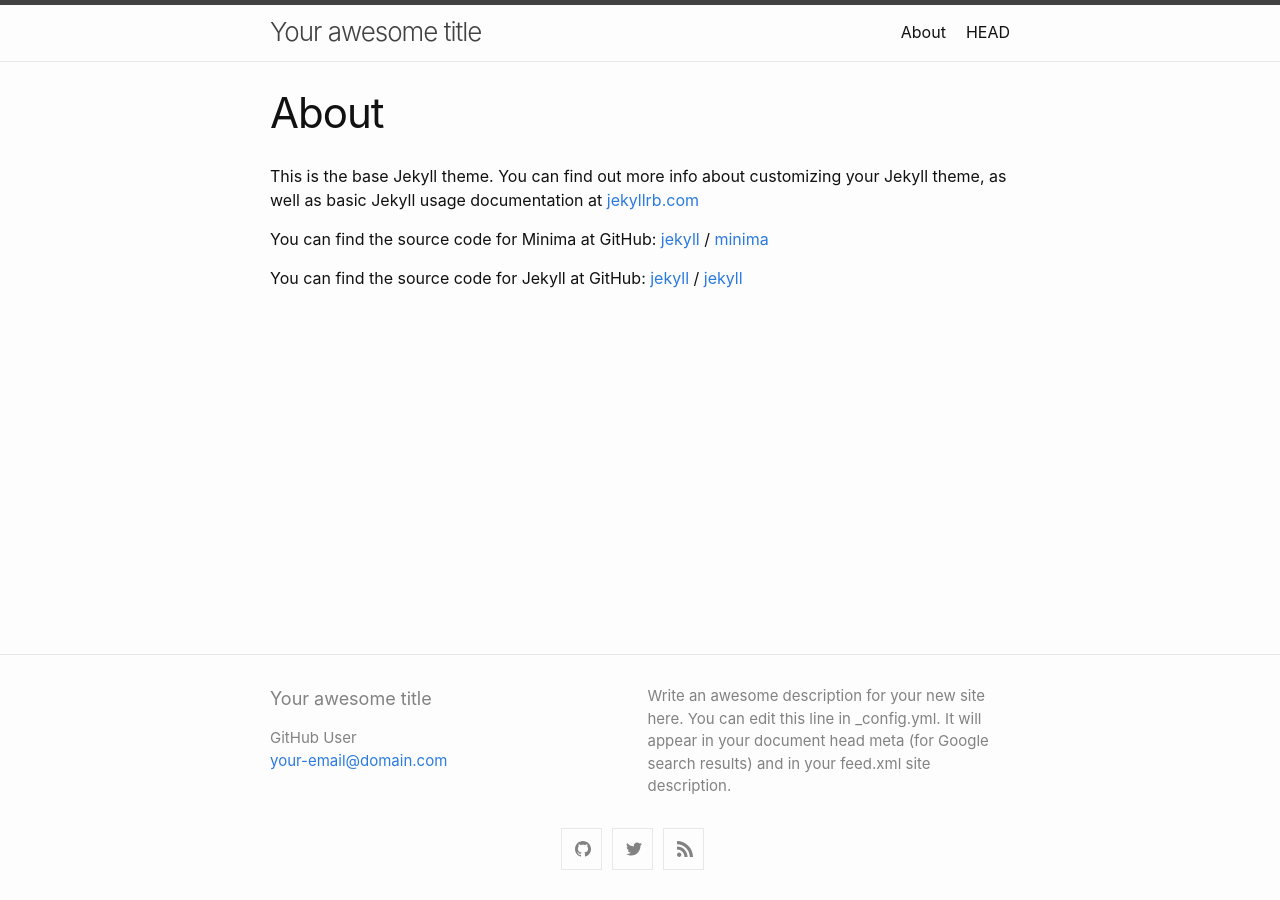
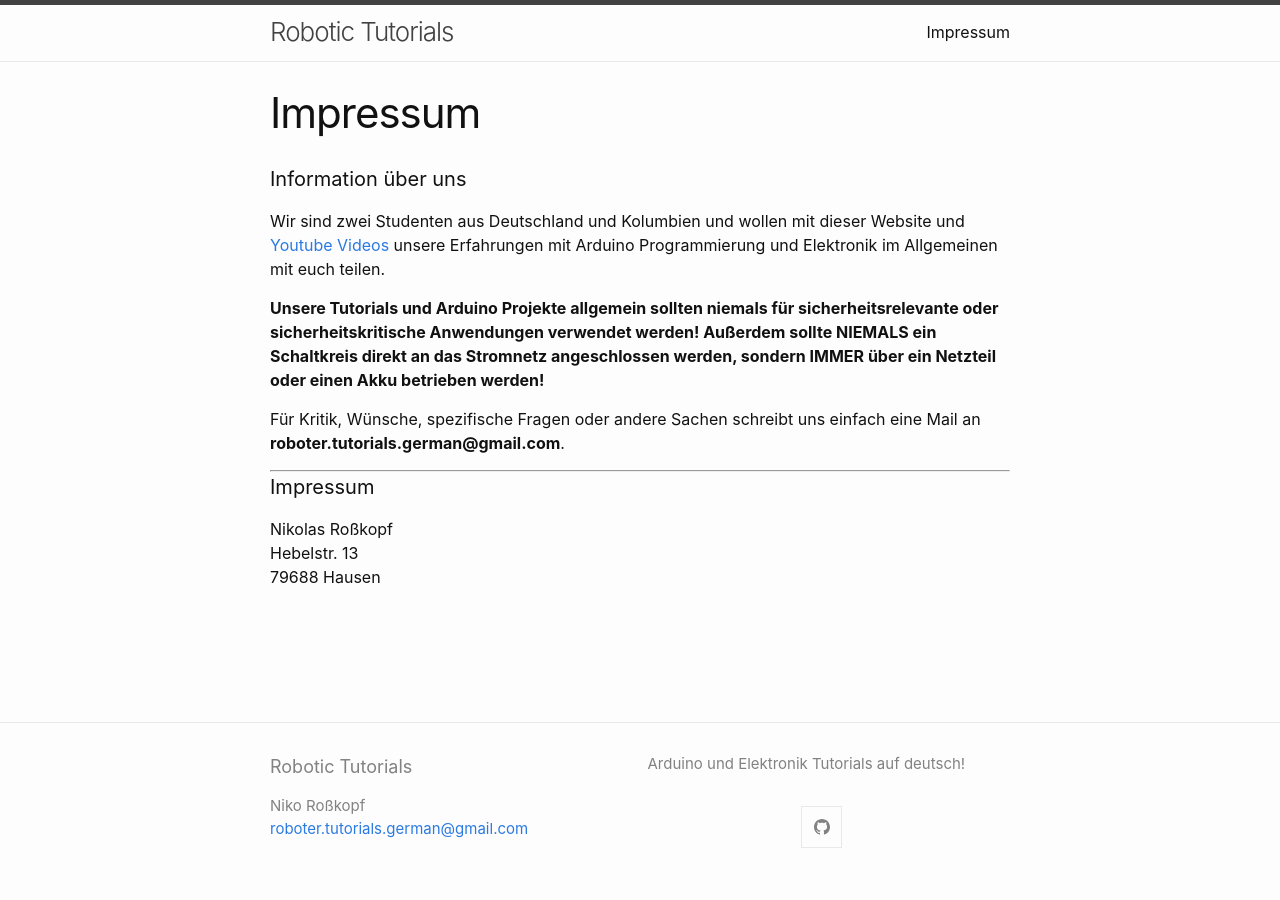
Before and after one commit to nikoro1904/robotic-tutorials, a Jekyll site: the page built from docs/about.md, in a window 1280 px wide. Built offline with Jekyll 4.4.1, drawn with Linux system fonts in a browser that asks for light colours.

Commit message:
updated about.md with impressum and changed config file a bit

```diff
--- a/docs/_config.yml
+++ b/docs/_config.yml
@@ -1,36 +1,23 @@
-title: Your awesome title
-author: GitHub User
-email: your-email@domain.com
+title: Robotic Tutorials
+author: Niko Roßkopf
+email: roboter.tutorials.german@gmail.com
 description: > # this means to ignore newlines until "show_excerpts:"
-  Write an awesome description for your new site here. You can edit this
-  line in _config.yml. It will appear in your document head meta (for
-  Google search results) and in your feed.xml site description.
+  Arduino und Elektronik Tutorials auf deutsch!
 
-show_excerpts: false # set to true to show excerpts on the homepage
+show_excerpts: true # set to true to show excerpts on the homepage
 
 # Minima date format
 # refer to https://shopify.github.io/liquid/filters/date/ if you want to customize this
 minima:
-  date_format: "%b %-d, %Y"
+  date_format: "%-d. %B %Y"
 
   # generate social links in footer
   social_links:
-    twitter: jekyllrb
-    github:  jekyll
-    rss: rss
-    # dribbble: jekyll
-    # facebook: jekyll
-    # flickr:   jekyll
-    # instagram: jekyll
-    # linkedin: jekyll
-    # pinterest: jekyll
-    # youtube: jekyll
-    # youtube_channel: UC8CXR0-3I70i1tfPg1PAE1g
-    # youtube_channel_name: CloudCannon
-    # telegram: jekyll
-    # googleplus: +jekyll
-    # microdotblog: jekyll
-    # keybase: jekyll
+    github:  nikoro1904
+#    rss: rss
+    # youtube: Robotic Tutorials
+    # youtube_channel: UCT7OJquYzFHHpyjkZL8APFw
+    # youtube_channel_name: Robotic Tutorials
 
     # Mastodon instances
     # mastodon:
--- a/docs/about.md
+++ b/docs/about.md
@@ -1,18 +1,20 @@
 ---
 layout: page
-title: About
+title: Impressum
 permalink: /about/
 ---
 
-This is the base Jekyll theme. You can find out more info about customizing your Jekyll theme, as well as basic Jekyll usage documentation at [jekyllrb.com](https://jekyllrb.com/)
 
-You can find the source code for Minima at GitHub:
-[jekyll][jekyll-organization] /
-[minima](https://github.com/jekyll/minima)
+#### Information über uns
+Wir sind zwei Studenten aus Deutschland und Kolumbien und wollen mit dieser Website und [Youtube Videos](https://www.youtube.com/channel/UCT7OJquYzFHHpyjkZL8APFw/featured) unsere Erfahrungen mit Arduino Programmierung und Elektronik im Allgemeinen mit euch teilen.
 
-You can find the source code for Jekyll at GitHub:
-[jekyll][jekyll-organization] /
-[jekyll](https://github.com/jekyll/jekyll)
+**Unsere Tutorials und Arduino Projekte allgemein sollten niemals für sicherheitsrelevante oder sicherheitskritische Anwendungen verwendet werden! Außerdem sollte NIEMALS ein Schaltkreis direkt an das Stromnetz angeschlossen werden, sondern IMMER über ein Netzteil oder einen Akku betrieben werden!**
 
+Für Kritik, Wünsche, spezifische Fragen oder andere Sachen schreibt uns einfach eine Mail an **roboter.tutorials.german@gmail.com**.
 
-[jekyll-organization]: https://github.com/jekyll
+***
+
+#### Impressum
+Nikolas Roßkopf
+Hebelstr. 13
+79688 Hausen
```
Also changed, not shown: docs/Gemfile.lock (added).
